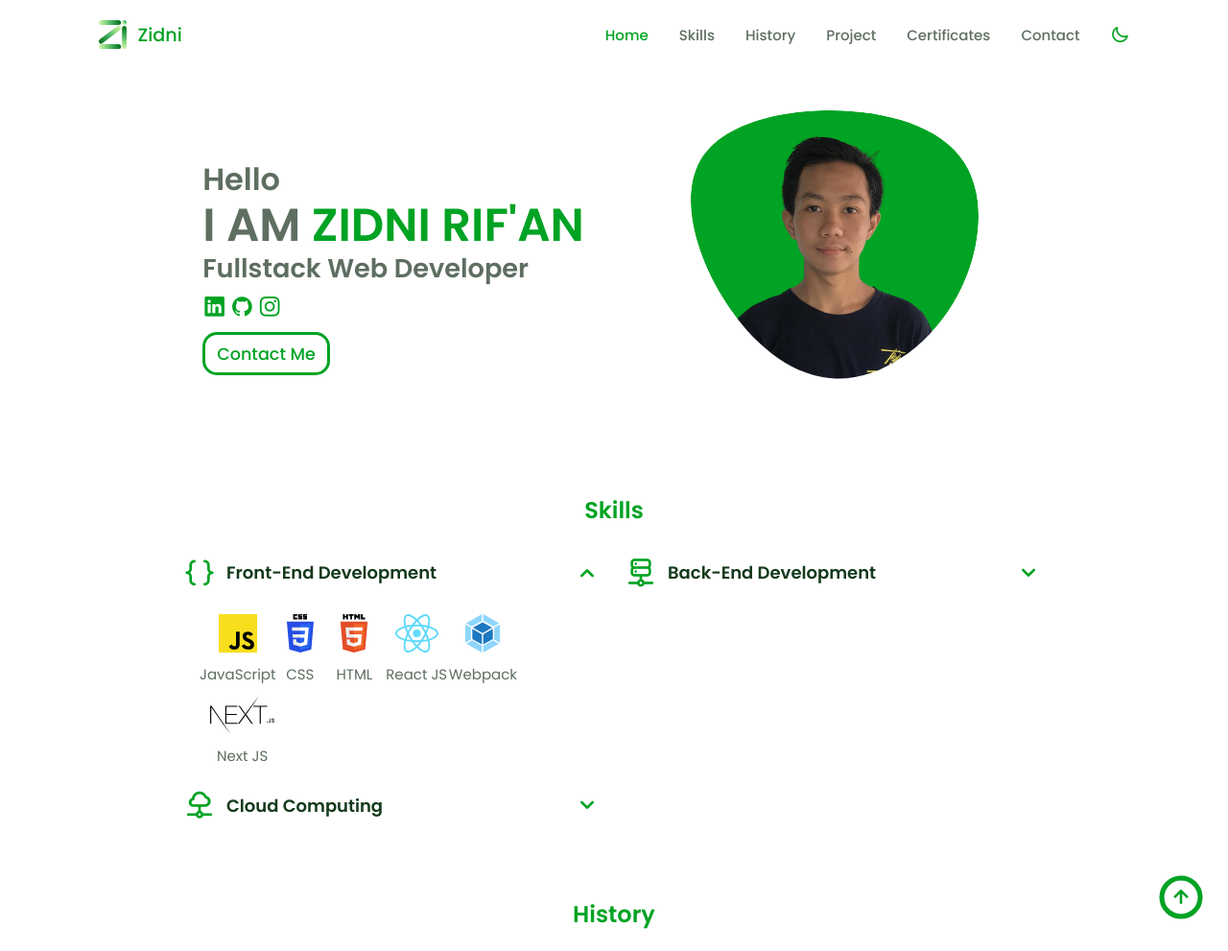
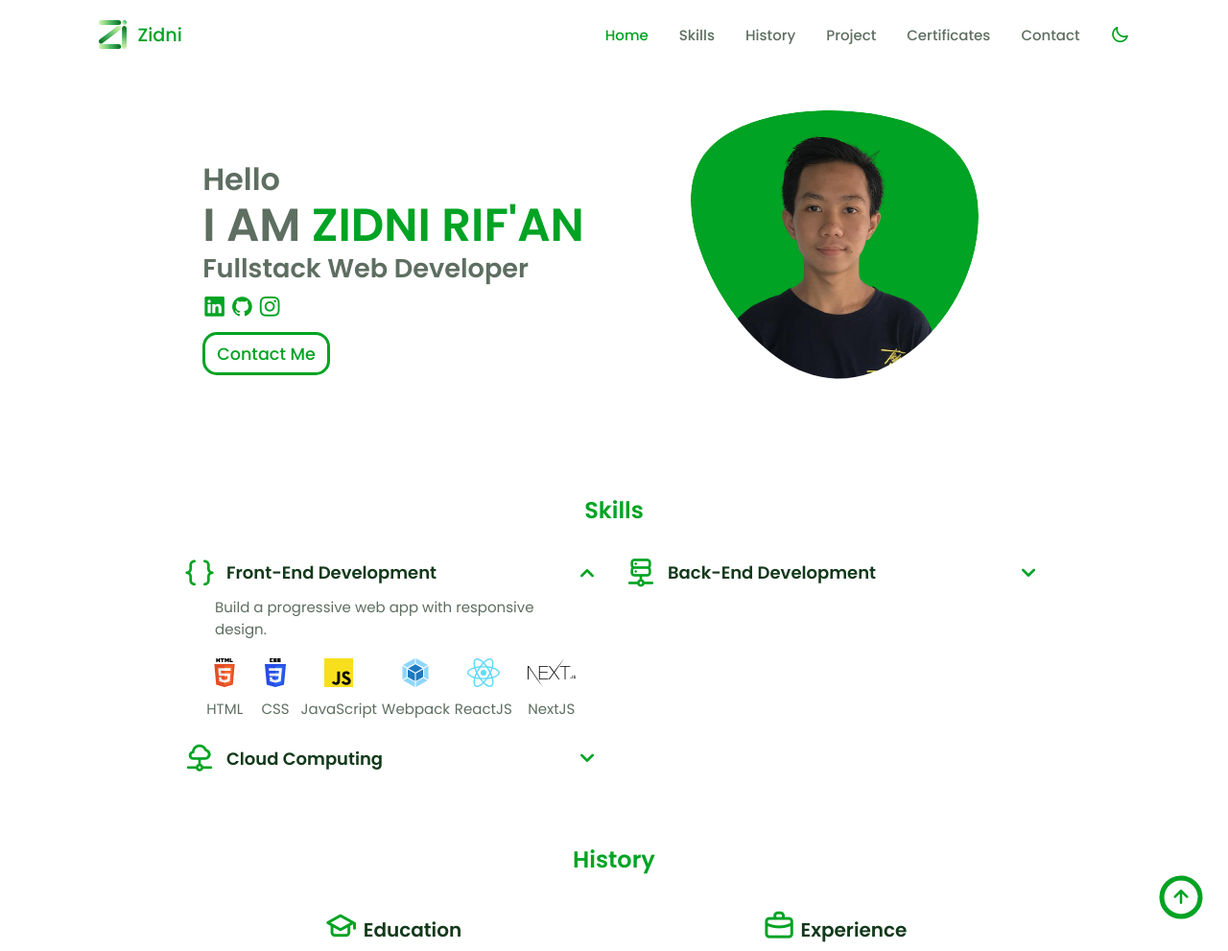
Before and after one commit to zidnirifan/zidnirifan.github.io, a website with bundled scripts: page index.html in a window 1280 px wide. Shown: the top 991 px of the page at 96% size. Built offline with nearby package versions, Linux system fonts and the light colour scheme.

Commit message:
add skill descriptions

```diff
--- a/src/assets/json/skills.json
+++ b/src/assets/json/skills.json
@@ -1,41 +1,46 @@
 {
-  "frontEnd": [
+  "frontEnd": {
+    "desc": "Build a progressive web app with responsive design.",
+    "stack": [
       {
-      "name": "JavaScript",
-      "logo": "js-logo.svg"
+        "name": "HTML",
+        "logo": "html-logo.svg"
       },
       {
         "name": "CSS",
         "logo": "css-logo.svg"
       },
       {
-      "name": "HTML",
-      "logo": "html-logo.svg"
-    },
-    {
-      "name": "React JS",
-      "logo": "react-logo.svg"
+        "name": "JavaScript",
+        "logo": "js-logo.svg"
       },
       {
         "name": "Webpack",
         "logo": "webpack-logo.svg"
       },
       {
-      "name": "Next JS",
+        "name": "ReactJS",
+        "logo": "react-logo.svg"
+      },
+      {
+        "name": "NextJS",
         "logo": "nextjs-logo.svg"
       }
-  ],
-  "backEnd": [
+    ]
+  },
+  "backEnd": {
+    "desc": "Build an api with clean architecture and good performance.",
+    "stack": [
       {
-      "name": "Node JS",
+        "name": "Node.JS",
         "logo": "node-logo.svg"
       },
       {
-      "name": "Express JS",
+        "name": "ExpressJS",
         "logo": "express-logo.png"
       },
       {
-      "name": "Hapi JS",
+        "name": "HapiJS",
         "logo": "hapi-logo.png"
       },
       {
@@ -46,8 +51,11 @@
         "name": "PostgreSQL",
         "logo": "postgresql-logo.svg"
       }
-  ],
-  "cloudComputing": [
+    ]
+  },
+  "cloudComputing": {
+    "desc": "Deploy an app on cloud with good architecture and cost optimization.",
+    "stack": [
       {
         "name": "AWS",
         "logo": "aws-logo.svg"
@@ -62,3 +70,4 @@
       }
     ]
   }
+}
--- a/src/scripts/components/skills-section.js
+++ b/src/scripts/components/skills-section.js
@@ -4,16 +4,14 @@ import skillsList from '../../assets/json/skills.json' assert { type: 'json' };
 class SkillsSection extends HTMLElement {
   constructor() {
     super();
-    this.skillsList = skillsList;
-
     this.frontEndSkills = document.createElement('skills-list');
-    this.frontEndSkills.data = skillsList.frontEnd;
+    this.frontEndSkills.data = skillsList.frontEnd.stack;
 
     this.backEndSkills = document.createElement('skills-list');
-    this.backEndSkills.data = skillsList.backEnd;
+    this.backEndSkills.data = skillsList.backEnd.stack;
 
     this.cloudSkills = document.createElement('skills-list');
-    this.cloudSkills.data = skillsList.cloudComputing;
+    this.cloudSkills.data = skillsList.cloudComputing.stack;
   }
 
   connectedCallback() {
@@ -43,6 +41,7 @@ class SkillsSection extends HTMLElement {
             <i class="uil uil-angle-down skills-arrow"></i>
           </div>
           <div class="skills-list">
+          <p class="skill-desc">${skillsList.frontEnd.desc}</p>
            ${this.frontEndSkills.outerHTML}
           </div>
         </div>
@@ -54,6 +53,7 @@ class SkillsSection extends HTMLElement {
             <i class="uil uil-angle-down skills-arrow"></i>
           </div>
           <div class="skills-list">
+          <p class="skill-desc">${skillsList.backEnd.desc}</p>
             ${this.backEndSkills.outerHTML}
           </div>
         </div>
@@ -65,6 +65,7 @@ class SkillsSection extends HTMLElement {
             <i class="uil uil-angle-down skills-arrow"></i>
           </div>
           <div class="skills-list">
+          <p class="skill-desc">${skillsList.cloudComputing.desc}</p>
             ${this.cloudSkills.outerHTML}
           </div>
         </div>
--- a/src/styles/style.css
+++ b/src/styles/style.css
@@ -266,12 +266,12 @@ a {
 }
 
 .skills-logo {
-  height: 40px;
+  height: 30px;
   margin: 0.7rem;
 }
 
 .cloud-skill .skills-logo {
-  height: 30px;
+  height: 20px;
 }
 
 .skills-container {
@@ -281,7 +281,6 @@ a {
 .skills-header {
   display: flex;
   align-items: center;
-  margin-bottom: 0.5rem;
   cursor: pointer;
 }
 
@@ -309,6 +308,12 @@ a {
   overflow: hidden;
 }
 
+.skill-desc {
+  margin-bottom: 0.5rem;
+  width: 90%;
+  margin-left: 1rem;
+}
+
 .skills-open .skills-list {
   height: max-content;
   margin-bottom: 1rem;
@@ -321,6 +326,7 @@ a {
 
 .skill-item {
   display: inline-block;
+  margin-right: 0.3rem;
 }
 
 .skill-item div {
```
Lines whose indentation alone changed are shown as unchanged.
